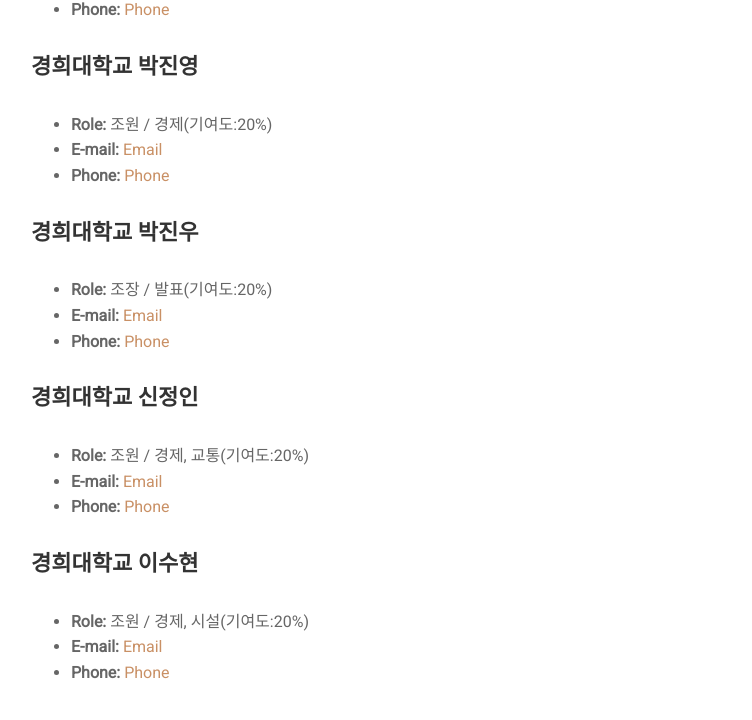
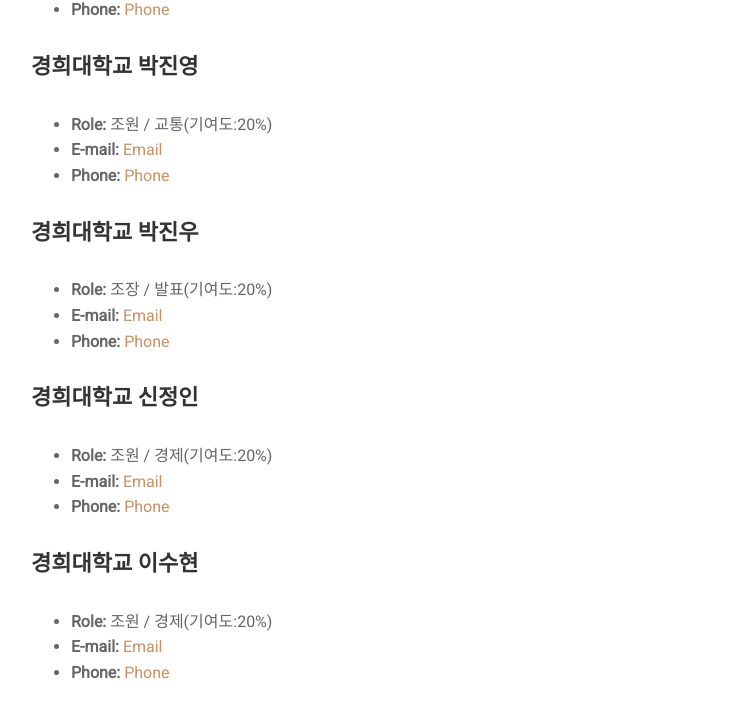
Before and after one commit to jinuew/SICM2002-6, a Jekyll site: the page built from pages/contact.md, in a window 1280 px wide. Shown: the part 369-1089 px from the top of the page, without its empty margins (264-1016 px from the left). Built offline with Jekyll 4.4.1, drawn with Linux system fonts in a browser that asks for light colours; nearby versions of some CDN libraries.

Commit message:
Update contact.md

```diff
--- a/pages/contact.md
+++ b/pages/contact.md
@@ -12,7 +12,7 @@
 - **Phone:** [Phone](tel:010-9967-8342)
 
 #### 경희대학교 박진영
-- **Role:** 조원 / 경제(기여도:20%)
+- **Role:** 조원 / 교통(기여도:20%)
 - **E-mail:** [Email](mailto:parkjy0701@naver.com)
 - **Phone:** [Phone](tel:010-2244-3971)
 
@@ -22,11 +22,11 @@
 - **Phone:** [Phone](tel:010-6365-2801)
 
 #### 경희대학교 신정인
-- **Role:** 조원 / 경제, 교통(기여도:20%)
+- **Role:** 조원 / 경제(기여도:20%)
 - **E-mail:** [Email](mailto:3728e@khu.ac.kr)
 - **Phone:** [Phone](tel:010-6552-5099)
 
 #### 경희대학교 이수현
-- **Role:** 조원 / 경제, 시설(기여도:20%)
+- **Role:** 조원 / 경제(기여도:20%)
 - **E-mail:** [Email](mailto:dltngus011208@khu.ac.kr)
 - **Phone:** [Phone](tel:010-3910-9609)
```
